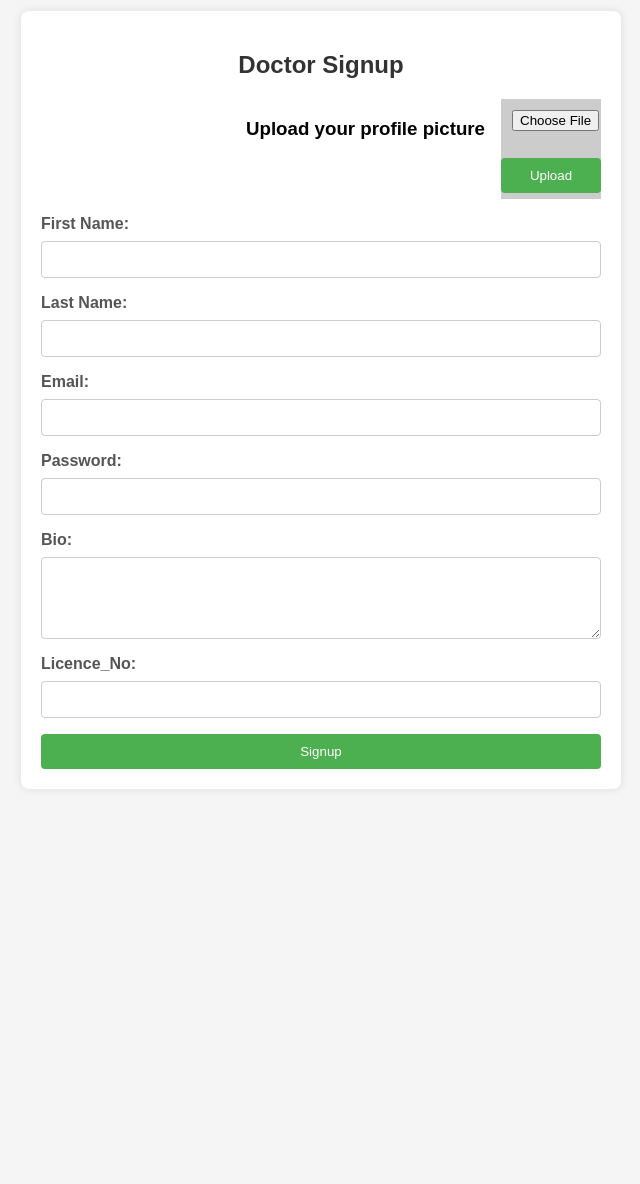
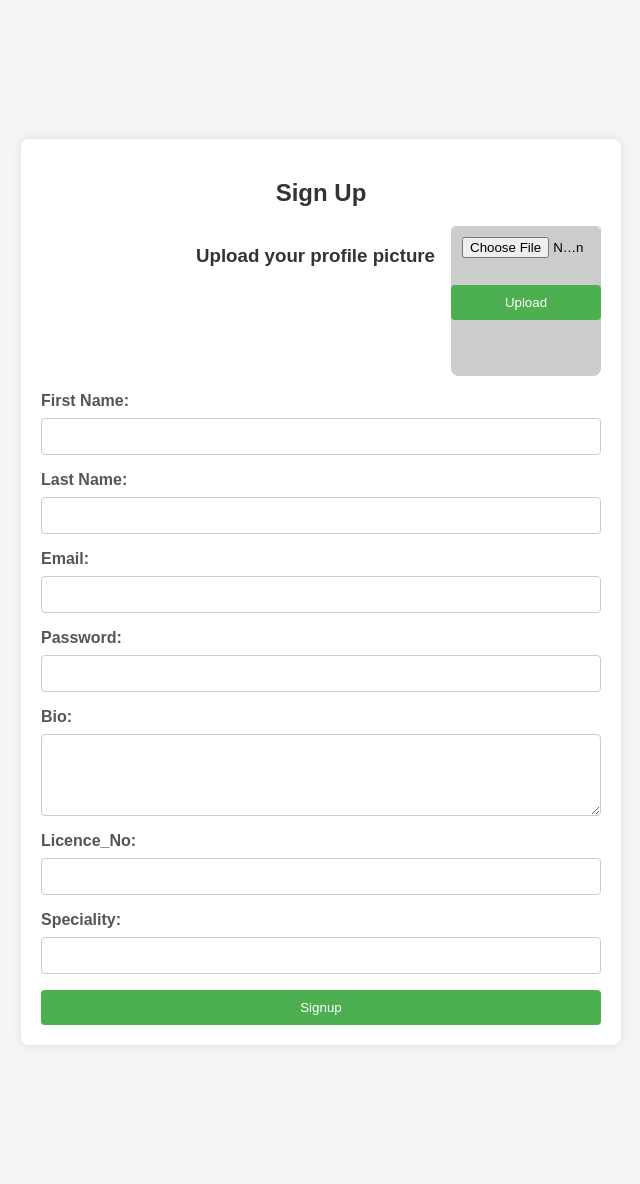
Before and after one commit to dmuvaa/PataDoc, a Flask app: template app/templates/doc_signup.html in a window 1280 px wide. Shown: the whole page, without its empty margins (319-959 px from the left). Before the commit the page ends 769 px from the top, so only its background shows below. Run offline with Flask 3, Linux system fonts and the light colour scheme; the template is opened without the code that fills it, so the values that code supplies are empty.

Commit message:
doc sign up page

```diff
--- a/app/auth/__init__.py
+++ b/app/auth/__init__.py
@@ -4,3 +4,4 @@ auth = Blueprint('auth', __name__)
 
 from . import routes
 from . import user_auth
+from . import doctor_auth
--- a/app/auth/doctor_auth.py
+++ b/app/auth/doctor_auth.py
@@ -42,7 +42,7 @@ def sign_up_doc():
             error_msg = "Can't create User: {}".format(e)
             flash(error_msg, category='error')
 
-    return render_template('sign_up.html')
+    return render_template('doc_signup.html')
 
 @auth.route('/login/doctor', methods=['GET', 'POST'])
 def login_doc():
--- a/app/templates/doc_signup.html
+++ b/app/templates/doc_signup.html
@@ -8,12 +8,21 @@
         body {
             font-family: 'Arial', sans-serif;
             margin: 0;
-            padding: 0;
+            padding: 15%; /* Add padding to the body */
             background-color: #f5f5f5;
             display: flex;
             justify-content: center;
             align-items: center;
             height: 100vh;
+        }
+
+        section {
+            width: 100%;
+            min-width: 300px;
+            flex: 1;
+            display: flex;
+            justify-content: center;
+            align-items: center;
         }
 
         .signup-container {
@@ -22,7 +31,7 @@
             border-radius: 8px;
             overflow: hidden;
             width: 100%;
-            max-width: 600px; /* Increased max-width for better layout */
+            max-width: 600px;
             display: flex;
             flex-direction: column;
             padding: 20px;
@@ -36,14 +45,14 @@
         }
 
         .profile-picture {
-            width: 100px; /* Set the width and height as per your requirement */
-            height: 100px;
-            /* border-radius: 50%; */
+            width: 150px; /* Set the width and height as per your requirement */
+            height: 150px;
+            border-radius: 5%;
             background-color: #ccc; /* Placeholder background color */
             margin-left: 16px;
         }
 
-        h2 {
+        h2, h3 {
             text-align: center;
             color: #333;
         }
@@ -85,16 +94,13 @@
             .signup-container {
                 max-width: 100%;
             }
-
-            .profile-picture-container {
-                justify-content: center;
-            }
         }
     </style>
 </head>
 <body>
+    <section>
         <div class="signup-container">
-        <h2>Doctor Signup</h2>
+            <h2>Sign Up</h2>
 
             <div class="profile-picture-container">
                 <h3>Upload your profile picture</h3>
@@ -127,10 +133,14 @@
                 <textarea id="bio" name="bio" rows="4"></textarea>
 
                 <label for="Licence_No">Licence_No:</label>
-            <input type="number" id="Licence_No" name="Licence_No" min="0">
+                <input type="number" id="Licence_No" name="Licence_No" min="0" required>
+
+                <label for="speciality">Speciality:</label>
+                <input type="speciality" id="speciality" name="speciality" required>
 
                 <button type="submit">Signup</button>
             </form>
         </div>
+    </section>
 </body>
 </html>
--- a/app/templates/doctor_profile.html
+++ b/app/templates/doctor_profile.html
@@ -1,4 +1,5 @@
-{% extends 'base.html' %}
+{% extends 'base.html' %} {% block title %} {{ current_user.name }} {% endblock
+%}
 
 {% block content %}
   <h1>Welcome, Dr.{{ current_user.first_name }} {{ current_user.last_name }}!</h1>
```
Also changed, not shown: app/templates/sign_up.html (+11 -13 lines). Lines whose indentation alone changed are shown as unchanged.
